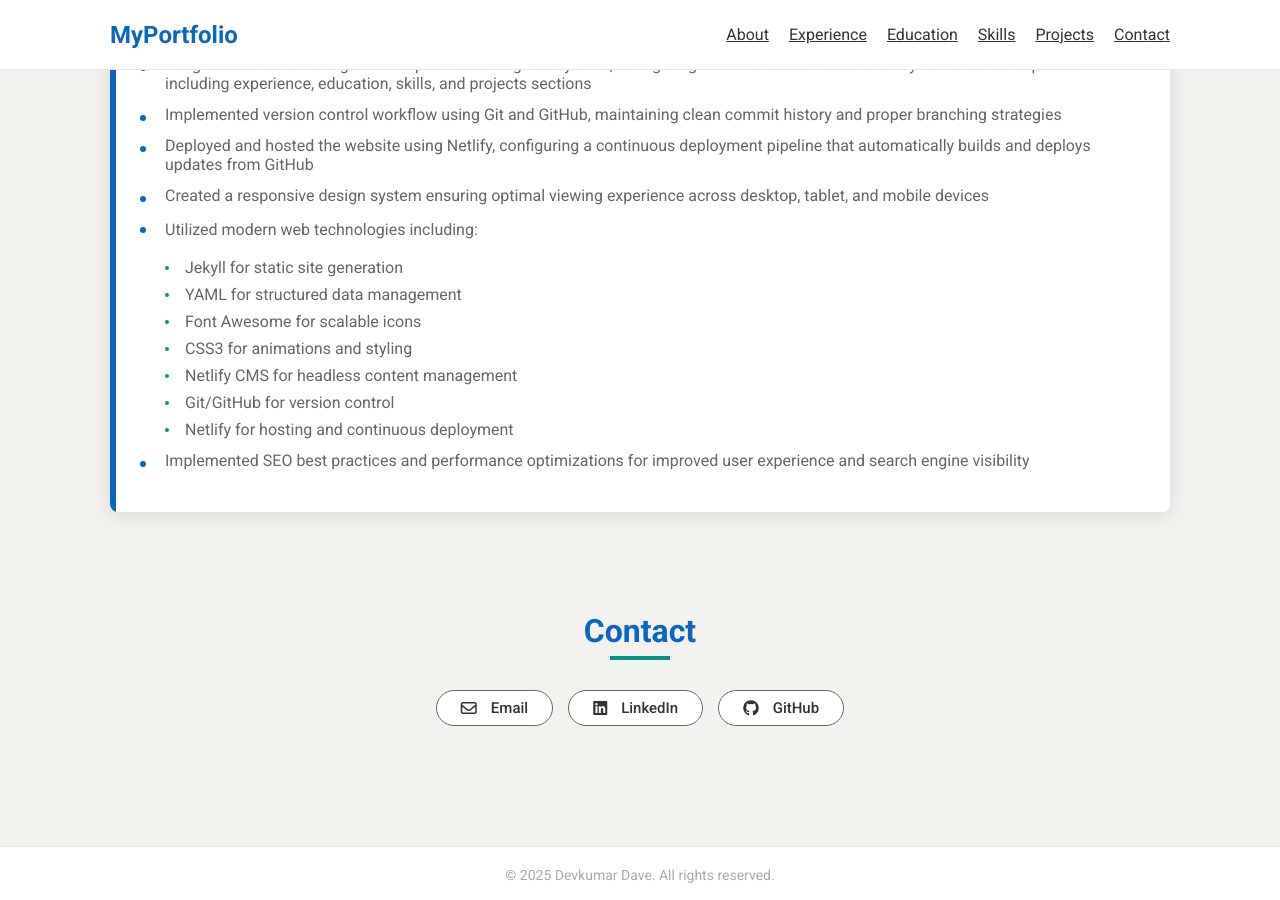
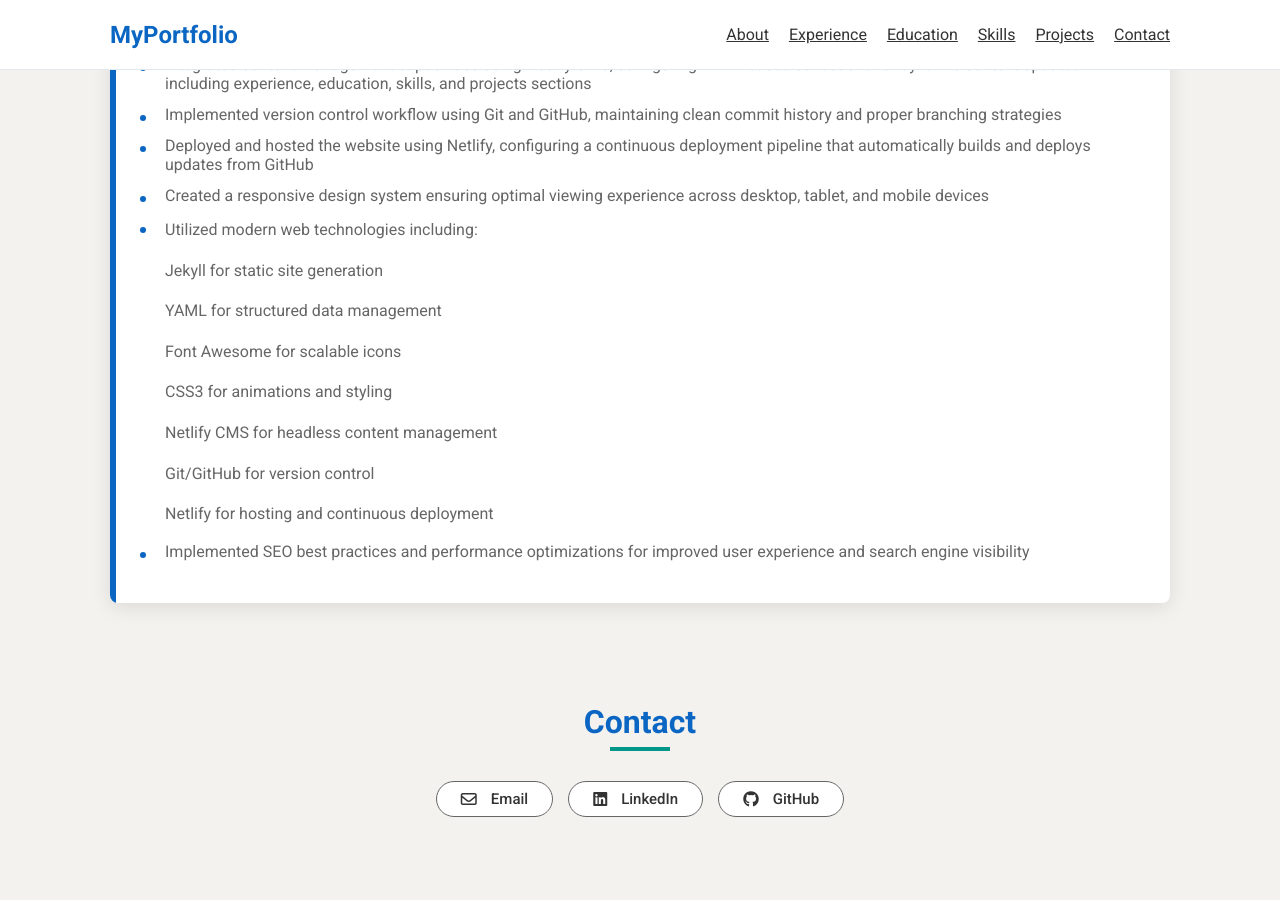
Before and after one commit to devdave666/resume, a Jekyll site: the page built from index.md, in a window 1280 px wide and 900 px high, scrolled down 3125 px. Built offline with Jekyll 4.4.1, drawn with Linux system fonts in a browser that asks for light colours; nearby versions of some CDN libraries.

Commit message:
Update Projects “projects”

```diff
--- a/_data/projects.yml
+++ b/_data/projects.yml
@@ -18,11 +18,17 @@
 
       * Utilized modern web technologies including:
 
-        *  Jekyll for static site generation
-        *  YAML for structured data management
-        *  Font Awesome for scalable icons
-        *  CSS3 for animations and styling
-        *  Netlify CMS for headless content management
-        *  Git/GitHub for version control
-        *  Netlify for hosting and continuous deployment
+        Jekyll for static site generation
+
+        YAML for structured data management
+
+        Font Awesome for scalable icons
+
+        CSS3 for animations and styling
+
+        Netlify CMS for headless content management
+
+        Git/GitHub for version control
+
+        Netlify for hosting and continuous deployment
       * Implemented SEO best practices and performance optimizations for improved user experience and search engine visibility
```
